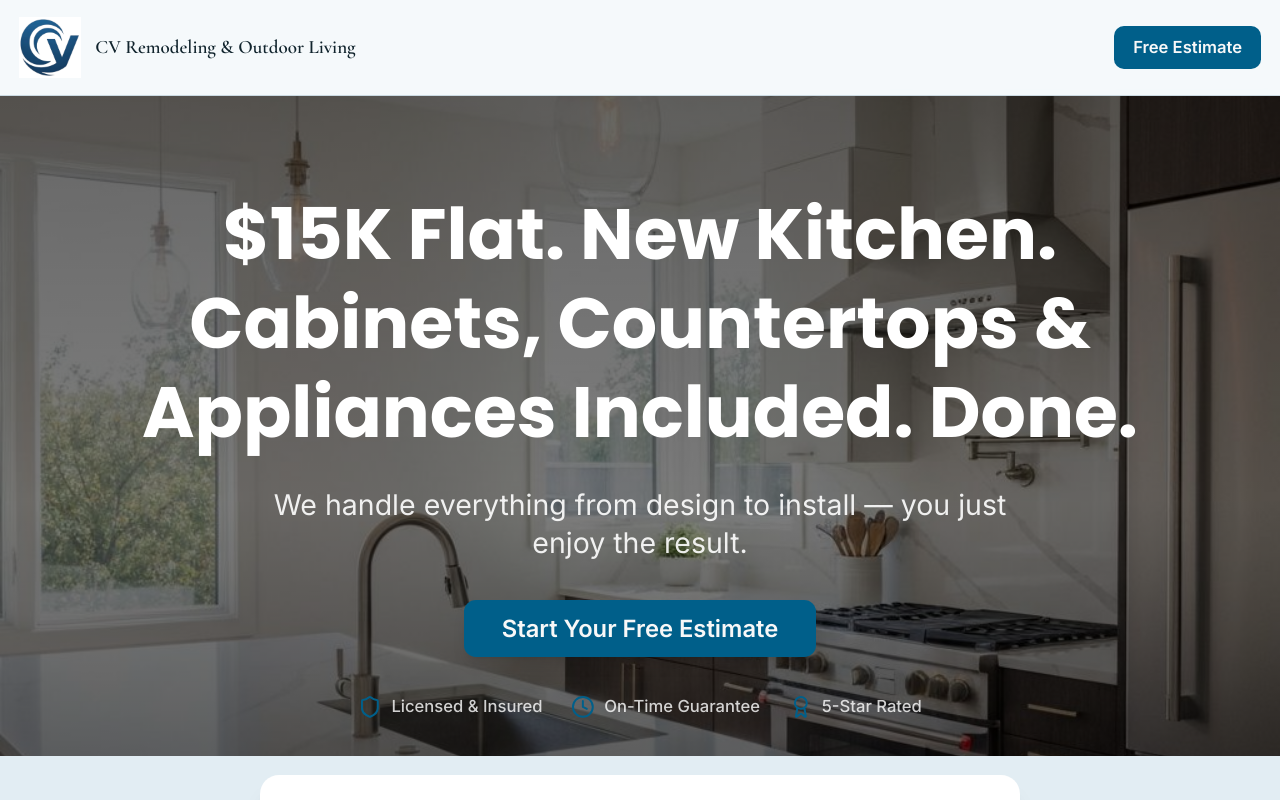
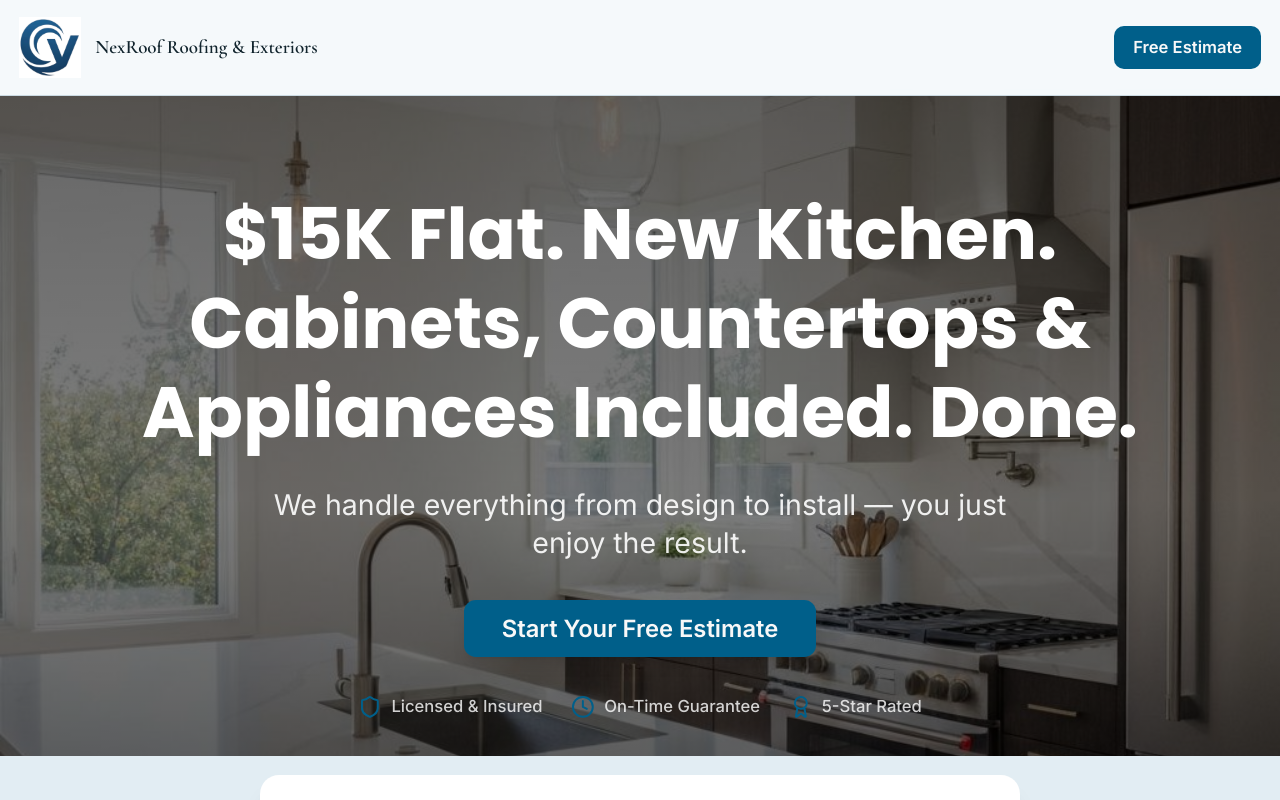
Before and after one commit to Fbet590/NexRoof---Original, a Next.js app: page / in a window 1280 px wide. Shown: the top 800 px of the page. Built offline with nearby package versions, Linux system fonts and the light colour scheme.

Commit message:
feat: update navbar brand name to NexRoof Roofing & Exteriors
Co-authored-by: Fbet590 <271462897+Fbet590@users.noreply.github.com>

```diff
--- a/components/landing/navbar.tsx
+++ b/components/landing/navbar.tsx
@@ -23,7 +23,7 @@ export function Navbar() {
               />
             </div>
             <span className="font-serif font-semibold text-foreground text-sm md:text-base hidden sm:block">
-              CV Remodeling & Outdoor Living
+              NexRoof Roofing & Exteriors
             </span>
           </div>
 
```
